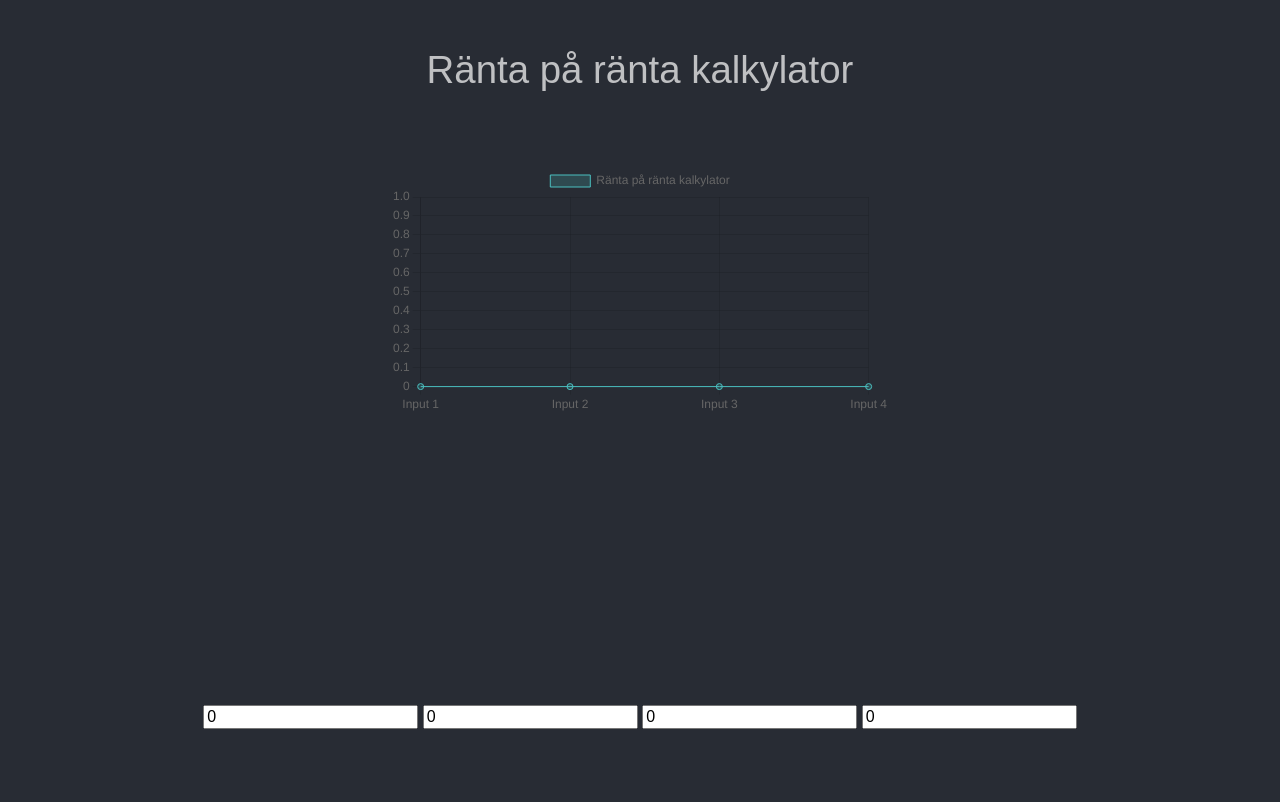
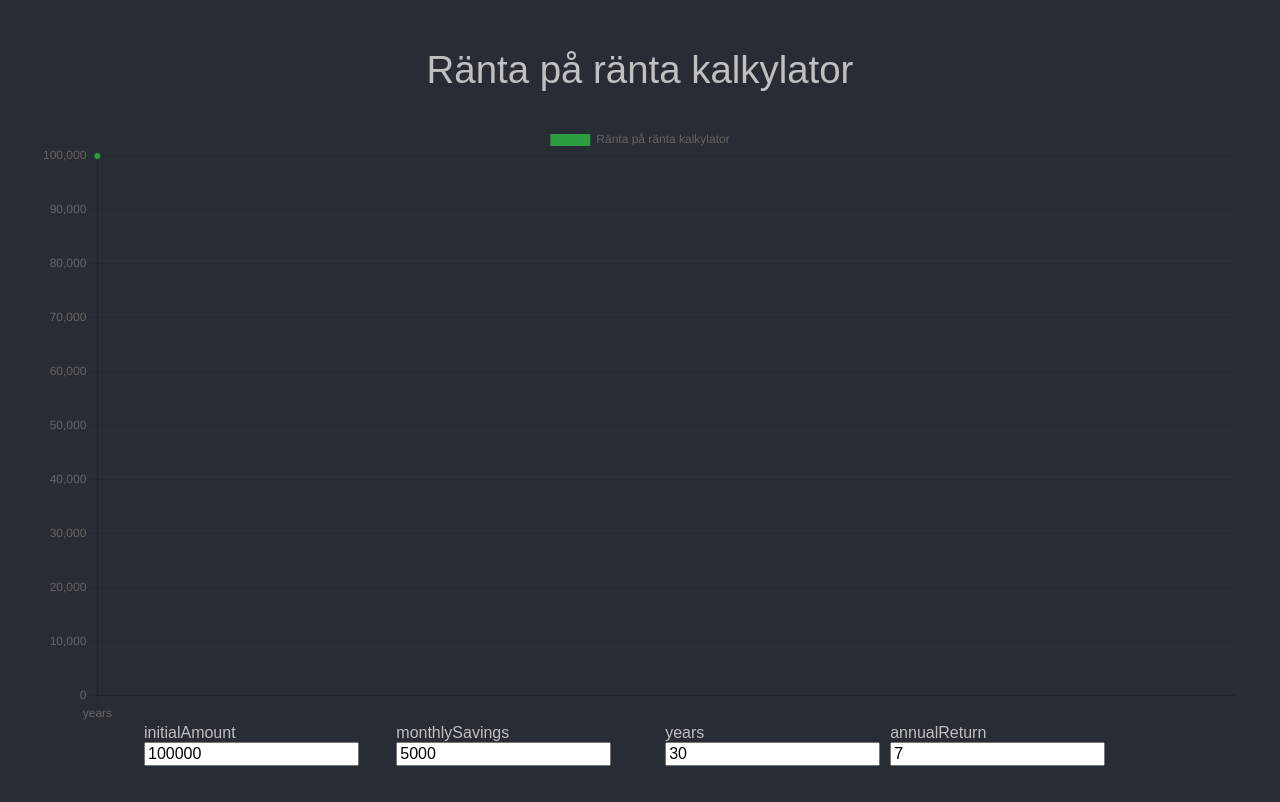
Before and after one commit to Joelhagg/CompoundInterestCalculator, a SvelteKit app: page / in a window 1280 px wide. Built offline with nearby package versions, Linux system fonts and the light colour scheme.

Commit message:
chart now working

```diff
--- a/src/routes/+page.svelte
+++ b/src/routes/+page.svelte
@@ -6,20 +6,20 @@
 	import { onMount } from "svelte";
 	import Chart, { type ChartConfiguration, type ChartData } from 'chart.js/auto';
 
-	let initialAmount: number = 0;
-	let monthlySavings: number = 0;
-	let years: number = 0;
-	let annualReturn: number = 0;
+	let initialAmount: number = 100000;
+	let monthlySavings: number = 5000;
+	let years: number = 30;
+	let annualReturn: number = 7;
 	let chart: Chart | null = null;
 
 	const data: ChartData = {
-		labels: ['Input 1', 'Input 2', 'Input 3', 'Input 4'],
+		labels: ['years'],
     	datasets: [
 			{
 				label: 'Ränta på ränta kalkylator',
 				data: [initialAmount, monthlySavings, years, annualReturn],
-				backgroundColor: 'rgba(75, 192, 192, 0.2)',
-				borderColor: 'rgba(75, 192, 192, 1)',
+				backgroundColor: '#2A9D3F',
+				borderColor: 'rgba(0, 0, 0, 0)',
 				borderWidth: 1
 			}
     	]
@@ -38,7 +38,7 @@
 	};
 
 	const calculateCompoundInterest = (): number[] => {
-		const months = years * 12;
+		const months = years
 		const monthlyReturn = annualReturn / 12 / 100;
 		const balance: number[] = [];
 		let total = initialAmount;
@@ -96,14 +96,26 @@
 	<h1>Ränta på ränta kalkylator</h1>
 
 	<div class="chart-container">
-		<canvas id="myChart" ></canvas>
+		<canvas class="canvas" id="myChart" ></canvas>
 	</div>
 
-	<div>
-		<input type="number" bind:value={initialAmount} on:input={updateChart} placeholder="input 1">
-		<input type="number" bind:value={monthlySavings} on:input={updateChart} placeholder="input 2">
-		<input type="number" bind:value={years} on:input={updateChart} placeholder="input 3">
-		<input type="number" bind:value={annualReturn} on:input={updateChart} placeholder="input 4">
+	<div class="input-container">
+		<div>
+			<label for="initialAmount">initialAmount</label>
+			<input type="number" id="initialAmount" bind:value={initialAmount} on:input={updateChart} placeholder="input 1">
+		</div>
+		<div>
+			<label for="monthlySavings">monthlySavings</label>
+			<input type="number" id="monthlySavings" bind:value={monthlySavings} on:input={updateChart} placeholder="input 2">
+		</div>
+		<div>
+			<label for="years">years</label>
+			<input type="number" id="years" bind:value={years} on:input={updateChart} placeholder="input 3">
+		</div>
+		<div>
+			<label for="annualReturn">annualReturn</label>
+			<input type="number" id="annualReturn" step="0.1" bind:value={annualReturn} on:input={updateChart} placeholder="input 4">
+		</div>
 	</div>
 </section>
 
@@ -137,8 +149,21 @@
 	}
 
 	.chart-container {
-		width: 500px;
-		height: 500px;
-		margin: auto;
+		width: 1200px;
+		height: 600px;
+
 	}
+
+	/* .canvas {
+		width: 800px;
+		height: 800px;
+	}	 */
+
+	.input-container {
+		display: flex;
+		justify-content: center;
+		gap: 10px;
+		margin-bottom: 20px;
+	}
+
 </style>
```
